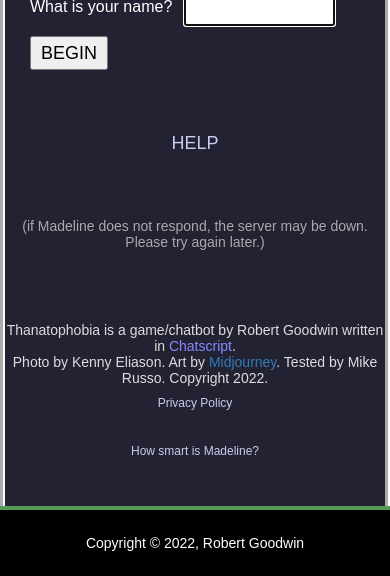
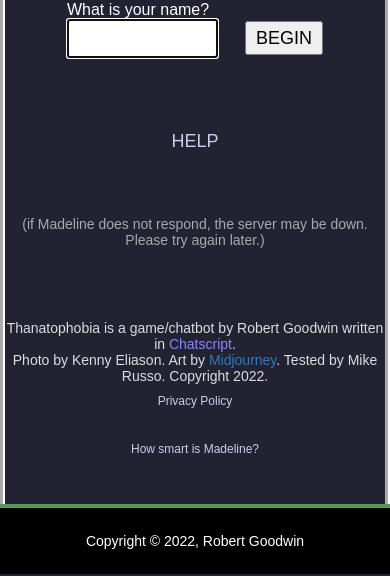
Before and after one commit to robertgoodwin00/where-one-citizen, a PHP site: page /files/index.php in a window 390 px wide. Shown: the part 513-1089 px from the top of the page. Run offline with PHP 8.4, Linux system fonts and the light colour scheme; some libraries are stand-ins or nearby versions.

Commit message:
more wget help

```diff
--- a/files/index.php
+++ b/files/index.php
@@ -132,6 +132,10 @@
 		margin-bottom:18px;
 	}
 
+	#spacing {
+		display: None;
+	}
+
 
 
 	@media screen and (max-width: 1080px) {
@@ -162,11 +166,15 @@
 		}
 
 		#theform {
-			margin-top: 5px;
+			margin-top: 6px;
 		}
 
 		#image-div {
 			margin-bottom:8px;
+		}
+
+		#spacing {
+			display: block;
 		}
 	}
 
@@ -284,9 +292,12 @@
 		<div id="theform">
 			<form id="frmChat" action="#">
 
-			<div style="display:flex; align-items:right; justify-content:right; margin-top:0px; margin-bottom:10px;" class="tohide">
+			<div style="display:flex; align-items:right; justify-content:right; margin-top:14px; margin-bottom:10px;" class="tohide">
 	  			<div>
 					<span id="whatisyourname">What is your name?</span> &nbsp;
+
+					<div id="spacing"></div>
+
 					<!--<label for="txtUser" id="whatisyourname">What is yoru name</label> &nbsp;-->
 					<span style="color:black;">
 						<input type="text" class="inputField" id="txtUser" name="user" size="10" value="" autofocus />
@@ -308,7 +319,7 @@
 				<div style="display:flex; align-items:center; justify-content:center;">
 
 					<span>
-						<input type="text" name="message" class="inputField" id="txtMessage" size="32"  />
+						<input type="text" name="message" class="inputField" id="txtMessage" size="28"  />
 
 			<!--<table>
 			<tr>
```
